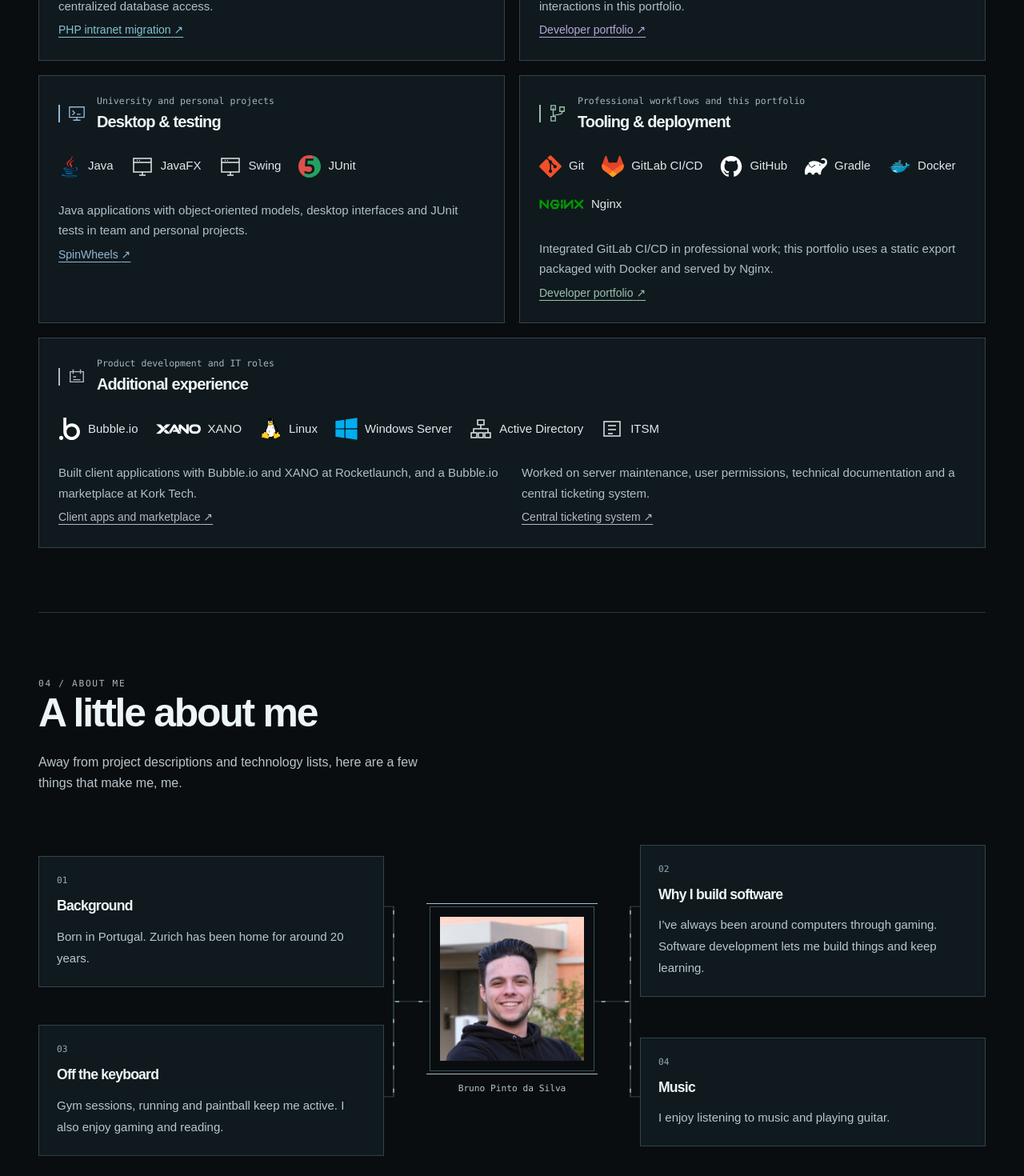
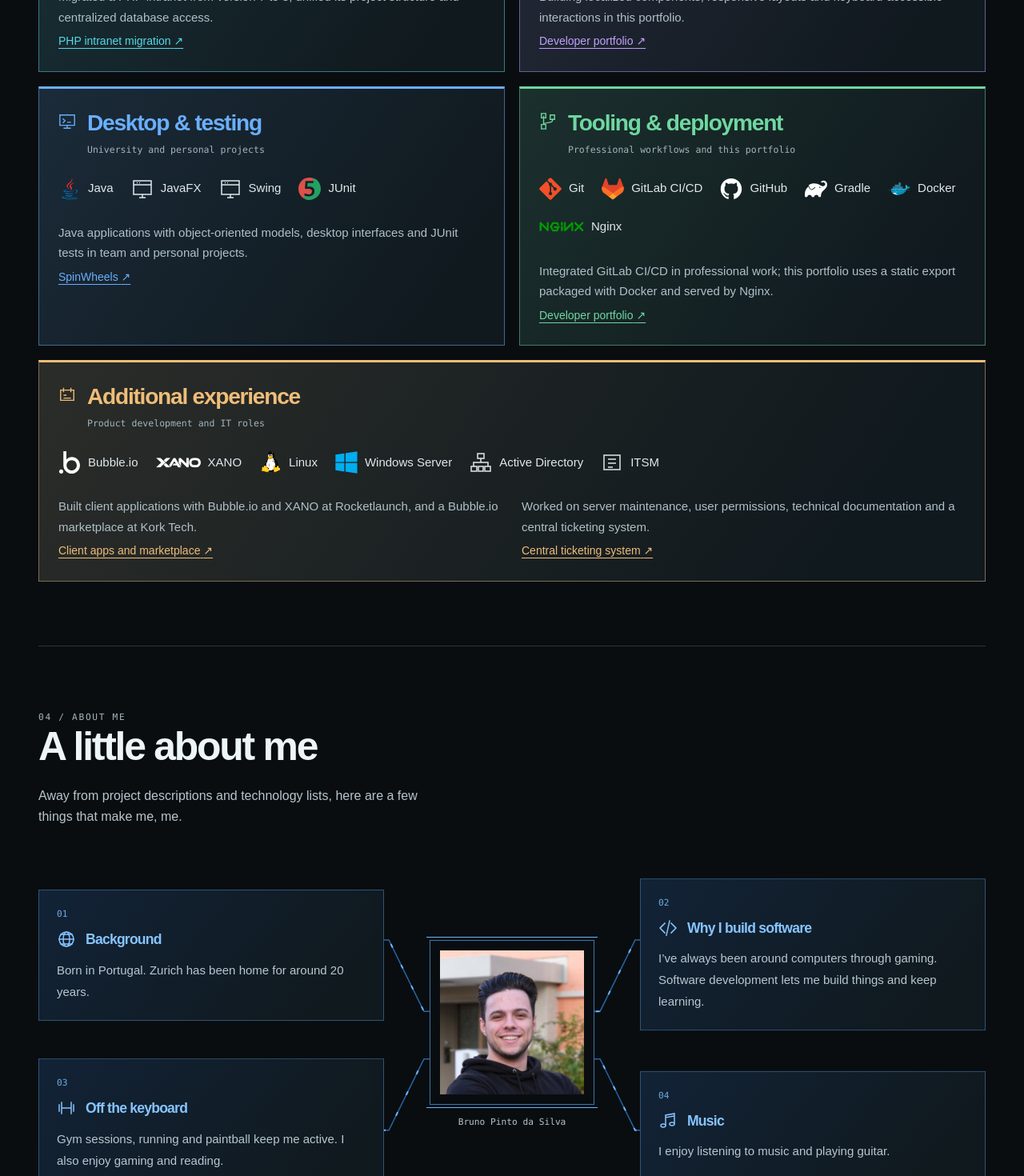
Before and after one commit to Bruno-Pinto/portfolio, a Next.js app: page / in a window 1280 px wide. Shown: the part 5400-6870 px from the top of the page at 80% size. Built offline with nearby package versions, Linux system fonts and the light colour scheme.

Commit message:
Refine section colors and connections and fix top navigation

```diff
--- a/src/components/about-map.module.css
+++ b/src/components/about-map.module.css
@@ -41,7 +41,7 @@
   position: relative;
   background: #090d10;
   padding: 12px;
-  border: 1px solid #3b515d;
+  border: 1px solid #3b78ad;
 }
 .photo {
   width: 180px;
@@ -52,8 +52,8 @@
 .corners {
   position: absolute;
   inset: -5px;
-  border-top: 1px solid #a5bec8;
-  border-bottom: 1px solid #a5bec8;
+  border-top: 1px solid #69b5ff;
+  border-bottom: 1px solid #69b5ff;
   pointer-events: none;
 }
 .portrait figcaption {
@@ -67,7 +67,8 @@
   z-index: 1;
   padding: 22px;
   background: #10191e;
-  border: 1px solid #34444d;
+  border: 1px solid #305375;
+  background: linear-gradient(130deg, #122337, #10191e 85%);
   animation: about-float 8s ease-in-out infinite alternate;
   animation-play-state: paused;
 }
@@ -99,8 +100,17 @@
 }
 .index {
   margin: 0 0 10px;
-  color: #8eaab7;
+  color: #6eaae0;
   font: 0.7rem/1.5 var(--font-mono);
+}
+.themeHeading {
+  display: flex;
+  align-items: center;
+  gap: 12px;
+  color: #86c4ff;
+}
+.themeHeading svg {
+  flex-shrink: 0;
 }
 .panel h3 {
   font-size: 1.1rem;
--- a/src/components/about-map.tsx
+++ b/src/components/about-map.tsx
@@ -25,22 +25,29 @@ export function AboutMap({ locale }: { locale: Locale }) {
           aria-hidden="true"
           focusable="false"
         >
-          <g
-            fill="none"
-            stroke="#41545d"
-            strokeWidth="1"
-            vectorEffect="non-scaling-stroke"
-          >
-            <path d="M430 300H375V140H300M570 300H625V140H700M430 300H375V460H300M570 300H625V460H700" />
-          </g>
-          <path
-            className={styles.flow}
-            d="M430 300H375V140H300M570 300H625V140H700M430 300H375V460H300M570 300H625V460H700"
-            fill="none"
-            stroke="#9db5be"
-            strokeWidth="1.5"
-            vectorEffect="non-scaling-stroke"
-          />
+          {[
+            "M430 260H407L370 140H300",
+            "M570 260H593L630 140H700",
+            "M430 340H407L370 460H300",
+            "M570 340H593L630 460H700",
+          ].map((path, index) => (
+            <g key={path} fill="none" data-connection={index}>
+              <path
+                d={path}
+                stroke="#2865a2"
+                strokeWidth="1.5"
+                vectorEffect="non-scaling-stroke"
+              />
+              <path
+                className={styles.flow}
+                d={path}
+                stroke="#69b5ff"
+                strokeWidth="2"
+                vectorEffect="non-scaling-stroke"
+                style={{ animationDelay: index * -1.5 + "s" }}
+              />
+            </g>
+          ))}
         </svg>
         <figure className={styles.portrait}>
           <div className={styles.photoFrame}>
@@ -64,7 +71,10 @@ export function AboutMap({ locale }: { locale: Locale }) {
             <p className={styles.index} aria-hidden="true">
               0{index + 1}
             </p>
-            <h3>{panel.title}</h3>
+            <h3 className={styles.themeHeading}>
+              <ThemeIcon theme={panel.id} />
+              {panel.title}
+            </h3>
             <p>{panel.text}</p>
           </article>
         ))}
@@ -87,3 +97,41 @@ export function AboutMap({ locale }: { locale: Locale }) {
     </section>
   );
 }
+
+function ThemeIcon({ theme }: { theme: string }) {
+  return (
+    <svg
+      width="24"
+      height="24"
+      viewBox="0 0 24 24"
+      fill="none"
+      stroke="currentColor"
+      strokeWidth="1.5"
+      strokeLinecap="square"
+      aria-hidden="true"
+      focusable="false"
+    >
+      {theme === "background" ? (
+        <>
+          <circle cx="12" cy="12" r="9" />
+          <ellipse cx="12" cy="12" rx="4" ry="9" />
+          <path d="M3 12h18M5 6h14M5 18h14" />
+        </>
+      ) : theme === "motivation" ? (
+        <>
+          <path d="m8 6-6 6 6 6m8-12 6 6-6 6M14 3l-4 18" />
+        </>
+      ) : theme === "hobbies" ? (
+        <>
+          <path d="M6 5v14M3 8v8m15-11v14m3-11v8M6 12h12" />
+        </>
+      ) : (
+        <>
+          <path d="M9 17V5l11-2v12M9 8l11-2" />
+          <ellipse cx="6" cy="18" rx="3" ry="2" />
+          <ellipse cx="17" cy="16" rx="3" ry="2" />
+        </>
+      )}
+    </svg>
+  );
+}
--- a/src/components/portfolio.tsx
+++ b/src/components/portfolio.tsx
@@ -15,6 +15,7 @@ export function Portfolio({ locale }: { locale: Locale }) {
   const projects = getProjects(locale);
   return (
     <>
+      <div id="top" aria-hidden="true" />
       <a className="skip-link" href="#main">
         {t.skip}
       </a>
--- a/src/components/site-header.tsx
+++ b/src/components/site-header.tsx
@@ -59,7 +59,7 @@ export function SiteHeader({ children }: { children: ReactNode }) {
   }, []);
 
   return (
-    <header className="site-header" id="top" ref={header}>
+    <header className="site-header" ref={header}>
       {children}
     </header>
   );
--- a/src/components/technical-skills.module.css
+++ b/src/components/technical-skills.module.css
@@ -15,45 +15,51 @@
   --category-accent: #9cb3bf;
   display: block;
   padding: 24px;
-  background: #10191e;
-  border: 1px solid #35434b;
+  background: linear-gradient(
+    125deg,
+    color-mix(in srgb, var(--category-accent) 12%, #10191e),
+    #10191e 85%
+  );
+  border: 1px solid color-mix(in srgb, var(--category-accent) 42%, #26343e);
+  border-top: 3px solid var(--category-accent);
   min-width: 0;
 }
 .category[data-category="backend"] {
-  --category-accent: #81c4cf;
+  --category-accent: #56d9e7;
 }
 .category[data-category="frontend"] {
-  --category-accent: #b6a8d7;
+  --category-accent: #c1a0ff;
 }
 .category[data-category="desktop"] {
-  --category-accent: #91b8d4;
+  --category-accent: #6aafff;
 }
 .category[data-category="workflow"] {
-  --category-accent: #9ac2ac;
+  --category-accent: #6fd7a0;
 }
 .category[data-category="additional"] {
   grid-column: 1 / -1;
-  --category-accent: #b5b9c2;
+  --category-accent: #efbd78;
 }
 .heading {
   display: flex;
   gap: 14px;
-  align-items: center;
+  align-items: flex-start;
 }
 .symbol {
   color: var(--category-accent);
-  border-left: 2px solid currentColor;
-  padding-left: 10px;
+  padding-top: 6px;
   display: flex;
   flex-shrink: 0;
 }
 .heading h3 {
-  font-size: 1.25rem;
+  font-size: clamp(1.5rem, 2.2vw, 1.8rem);
+  color: var(--category-accent);
+  margin: 0;
   line-height: 1.35;
 }
 .heading .context {
   color: #a4b5be;
-  margin: 0 0 6px;
+  margin: 7px 0 0;
   font-size: 0.72rem !important;
 }
 .tools {
--- a/src/components/technical-skills.tsx
+++ b/src/components/technical-skills.tsx
@@ -28,10 +28,10 @@ export function TechnicalSkills({ locale }: { locale: Locale }) {
                   <CategoryIcon category={group.id} />
                 </span>
                 <div>
+                  <h3>{group.title}</h3>
                   <p className={"skill-context " + styles.context}>
                     {group.context}
                   </p>
-                  <h3>{group.title}</h3>
                 </div>
               </div>
               <ul
```
Also changed, not shown: 1 other file (tests, documents, lock files or other folders).
